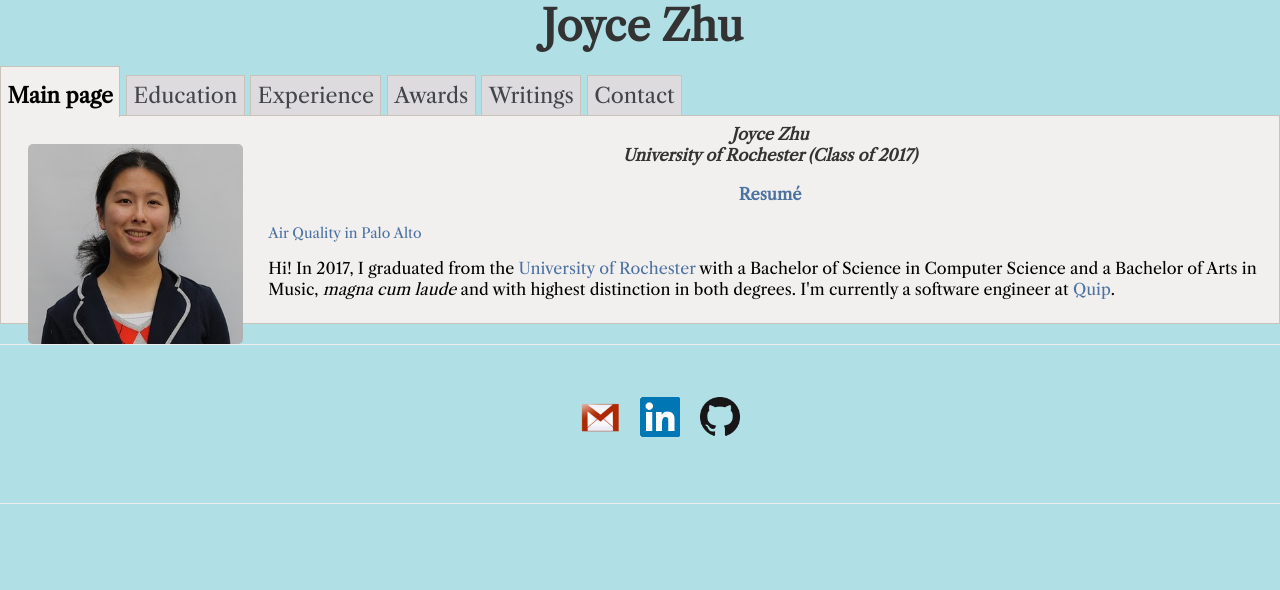
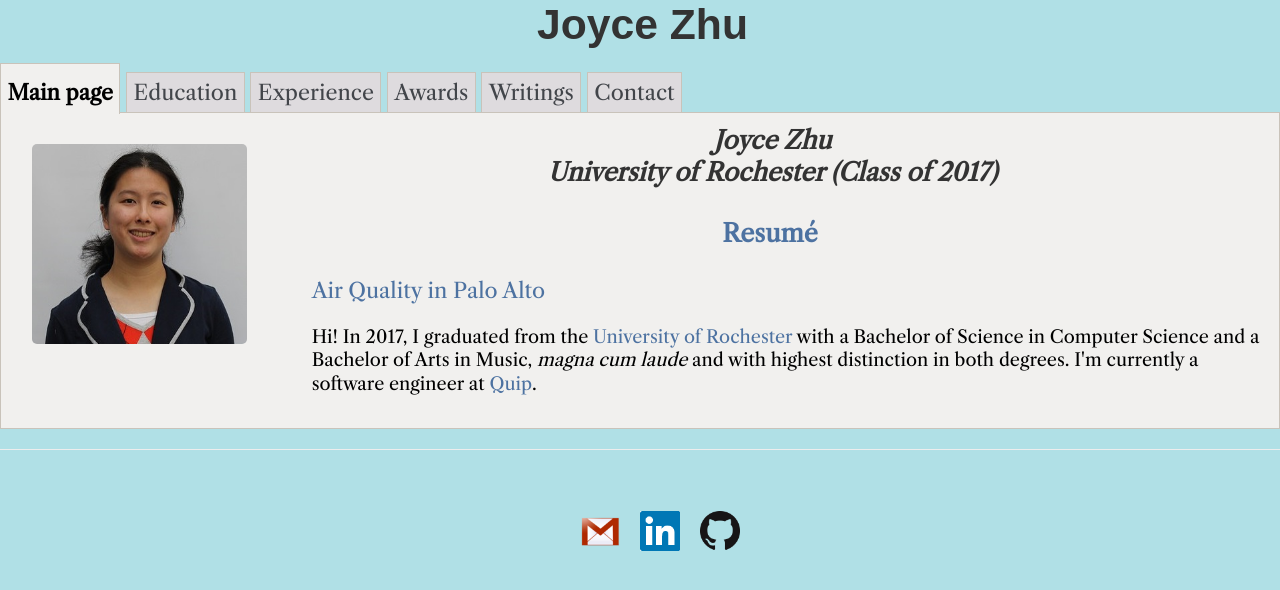
Before and after one commit to JoyceZhu/JoyceZhu.github.io, a plain HTML site: page index.html in a window 1280 px wide. Shown: the top 590 px of the page. Drawn offline with nearby package versions, Linux system fonts and the light colour scheme.

Commit message:
Clean up a bunch of copy-pasted stuff

```diff
--- a/index.html
+++ b/index.html
@@ -34,10 +34,10 @@
         <br />
         <h3 class="a-center"><a href="Joyce_Zhu_Software_Engineering_Resume.pdf" target="_blank">Resumé</a></h3>
         <br />
-        <a href="/purpleair.html">Air Quality in Palo Alto</a>
+        <a href="/purpleair.html" style="padding-left: 40px">Air Quality in Palo Alto</a>
         <br />
         <ul class="vList vList_loose">
-          <li id="blurb1" class="large" style="font-size:16px;"><p>Hi! In 2017, I graduated from the <a href="http://www.rochester.edu/" target="_blank">University of Rochester</a> with a Bachelor of Science in Computer Science and a Bachelor of Arts in Music, <em>magna cum laude</em> and with highest distinction in both degrees. I'm currently a software engineer at <a href="https://quip.com/" target="_blank">Quip</a>.</p></li>
+          <li id="blurb1" class="large"><p>Hi! In 2017, I graduated from the <a href="http://www.rochester.edu/" target="_blank">University of Rochester</a> with a Bachelor of Science in Computer Science and a Bachelor of Arts in Music, <em>magna cum laude</em> and with highest distinction in both degrees. I'm currently a software engineer at <a href="https://quip.com/" target="_blank">Quip</a>.</p></li>
         </ul>
       </div>
     </div>
--- a/style.css
+++ b/style.css
@@ -6,10 +6,14 @@ html {
 body {
   height: 100%;
   background-color: #b0e0e6;
-  font-family: 'Libre Caslon Text', serif;
+  font-family: "Libre Caslon Text", serif;
   font-size: 16pt;
   margin: 0;
   padding: 0;
+}
+
+h1 {
+  font-family: "Clarendon", sans-serif;
 }
 
 h1,
@@ -74,6 +78,10 @@ a:hover {
   background-color: #d5e2f2;
 }
 
+.media {
+  display: flex;
+}
+
 .media-img {
   float: left;
   position: relative;
@@ -89,7 +97,6 @@ a:hover {
 }
 
 .media-bd {
-  font-size: 14px;
   line-height: 1.3;
 }
 
@@ -97,7 +104,6 @@ a:hover {
   margin-top: 20px;
   border-bottom: 1px solid #ededed;
   border-top: 1px solid #ededed;
-  font-size: 12px;
   text-align: center;
   color: #6a6a6a;
   padding: 40px 0;
@@ -108,7 +114,7 @@ a:hover {
 }
 
 .large {
-  font-size: large;
+  font-size: 18px;
 }
 
 .footer-container {
@@ -172,13 +178,6 @@ img.vAlign {
   margin-top: 0 !important;
 }
 
-.projectDesc {
-}
-
-.projectTitle {
-  font-size: 16pt;
-}
-
 .justify {
   text-align: justify;
   clear: both;
@@ -212,10 +211,6 @@ img.vAlign {
 
 #resumeIcon {
   padding-right: 2px;
-}
-
-#summary {
-  font-size: 11pt;
 }
 
 #publications li {
```
